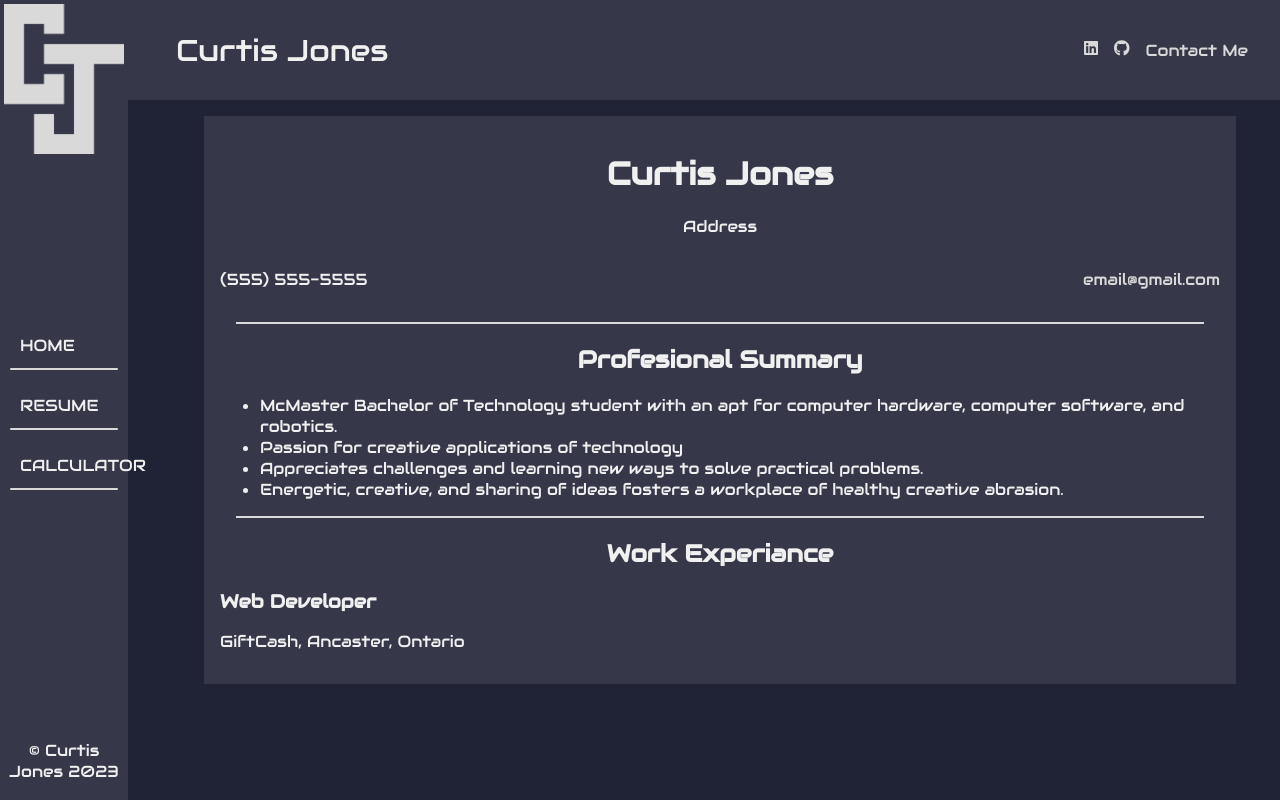
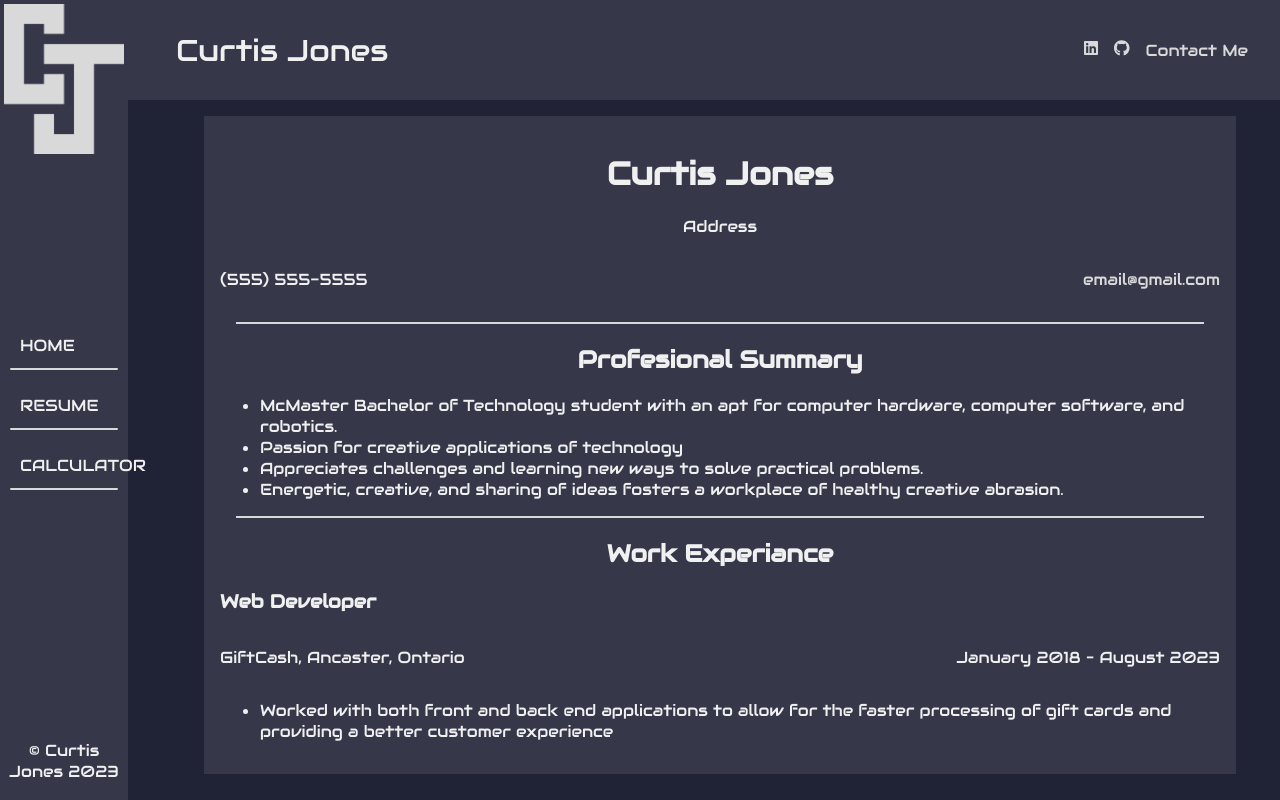
Before and after one commit to CurtisGRJones/CJResume, a React (Create React App) app in the folder public/: page /resume in a window 1280 px wide. Built offline with nearby package versions, Linux system fonts and the light colour scheme; no server answers.

Commit message:
Worting on resume

```diff
--- a/public/src/pages/resume/index.tsx
+++ b/public/src/pages/resume/index.tsx
@@ -39,7 +39,7 @@ export const Resume = () => {
                 </Grid>
             </Grid>
 
-            <div className='line'/>
+            <div className='line' />
 
             <h2> Profesional Summary </h2>
             <div className='left-align'>
@@ -52,17 +52,36 @@ export const Resume = () => {
                 </ul>
             </div>
 
-            <div className='line'/>
+            <div className='line' />
 
             <h2> Work Experiance </h2>
             <div className='left-align'>
                 {
-                    workExperiance.map( (job) => (
+                    workExperiance.map((job) => (
                         <div className='job'>
                             <h3>{job.title}</h3>
-                            <p>{job.location}</p>
+                            <Grid container
+                                justifyContent="flex-end"
+                                alignItems="center"
+                            >
+                                <Grid item xs={6} className='left-align'>
+                                    <p className='work-location'> {job.location} </p>
+                                </Grid>
+                                <Grid item xs={6} className='right-align'>
+                                    <p className='work-location'> {job.when} </p>
+                                </Grid>
+                            </Grid>
+                            <ul>
+                                {
+                                    job.points.map((point) => (
+                                        <li>
+                                            {point}
+                                        </li>
+                                    ))
+                                }
+                            </ul>
                         </div>
-                    ) )
+                    ))
                 }
             </div>
         </div>
```
